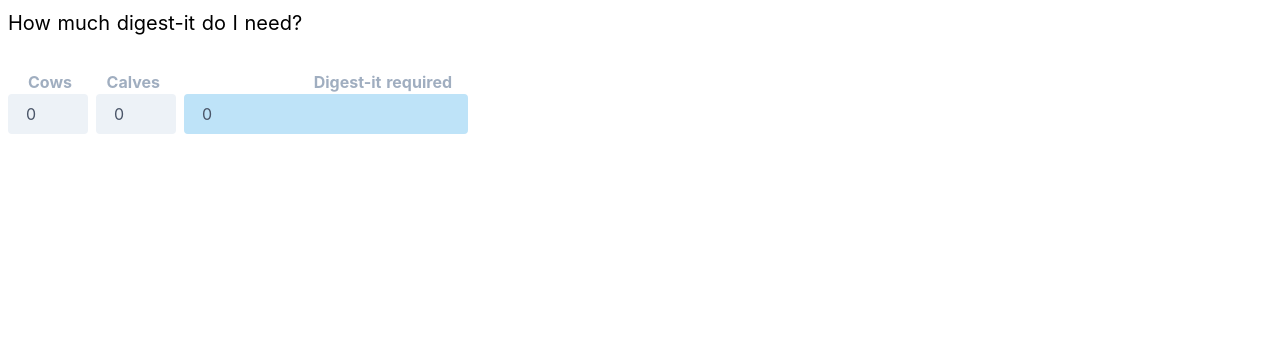
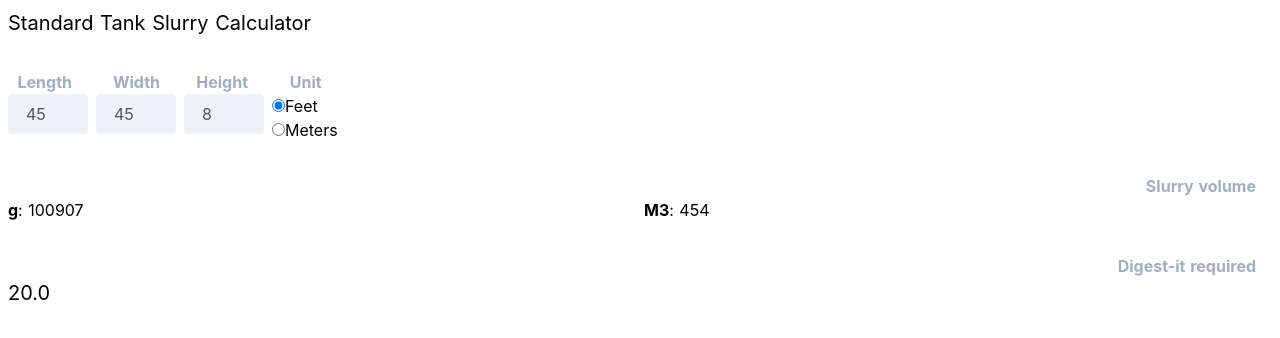
Before and after one commit to andyxmas/digest-it-calculator, a Nuxt app: page / in a window 1280 px wide. Shown: the top 338 px of the page. Built offline with nearby package versions, Linux system fonts and the light colour scheme.

Commit message:
standard tank calculator

```diff
--- /dev/null
+++ b/pages/herd.vue
@@ -0,0 +1,65 @@
+<template>
+<div class="container p-2">
+
+  <h1 class="text-xl mb-8">How much digest-it do I need?</h1>
+
+  <div class="flex space-x-2">
+    <div>
+      <label for="cows" class="block text-gray-500 font-bold md:text-right mb-1 md:mb-0 pr-4">
+        Cows
+      </label>
+      <input type="number"
+        inputmode="numeric"
+        name="cows"
+        v-model="cows"
+        class="bg-gray-200 appearance-none border-2 border-gray-200 rounded py-2 px-4 text-gray-700 leading-tight focus:outline-none focus:bg-white focus:border-purple-500 w-20"
+      />
+    </div>
+    <div>
+      <label for="calves" class="block text-gray-500 font-bold md:text-right mb-1 md:mb-0 pr-4">
+        Calves
+      </label>
+      <input type="number"
+        inputmode="numeric"
+        name="calves"
+        v-model="calves"
+        class="bg-gray-200 appearance-none border-2 border-gray-200 rounded py-2 px-4 text-gray-700 leading-tight focus:outline-none focus:bg-white focus:border-purple-500 w-20"
+        />
+    </div>
+
+    <div>
+      <label for="required" class="block text-gray-500 font-bold md:text-right mb-1 md:mb-0 pr-4">
+          Digest-it required
+      </label>
+      <input type="text"
+      readonly
+        name="required"
+        v-model="required"
+        class="bg-blue-200 appearance-none border-2 border-blue-200 rounded py-2 px-4 text-gray-700 leading-tight focus:outline-none focus:bg-white focus:border-purple-500 w-full"
+        />
+    </div>
+  </div>
+</div>
+</template>
+
+<script>
+export default {
+  data: function() {
+    return {
+      cows: 0,
+      calves: 0,
+      cows_multiplier: 0.1,
+      calves_multiplier: 0.05
+    }
+  },
+  computed: {
+    required: function() {
+      let amount = this.cows * this.cows_multiplier + this.calves * this.calves_multiplier
+      return Math.ceil(amount)
+    }
+  }
+}
+</script>
+
+<style>
+</style>
--- a/pages/index.vue
+++ b/pages/index.vue
@@ -1,65 +1,119 @@
 <template>
   <div class="container p-2">
-
-  <h1 class="text-xl mb-8">How much digest-it do I need?</h1>
+    <h1 class="text-xl mb-8">Standard Tank Slurry Calculator</h1>
 
     <div class="flex space-x-2">
       <div>
-      <label for="cows" class="block text-gray-500 font-bold md:text-right mb-1 md:mb-0 pr-4">
-        Cows
+        <label
+          for="length"
+          class="block text-gray-500 font-bold md:text-right mb-1 md:mb-0 pr-4"
+        >
+          Length
         </label>
-      <input type="number"
+        <input
+          type="number"
           inputmode="numeric"
-        name="cows"
-        v-model="cows"
+          name="length"
+          v-model="length"
           class="bg-gray-200 appearance-none border-2 border-gray-200 rounded py-2 px-4 text-gray-700 leading-tight focus:outline-none focus:bg-white focus:border-purple-500 w-20"
         />
       </div>
       <div>
-      <label for="calves" class="block text-gray-500 font-bold md:text-right mb-1 md:mb-0 pr-4">
-        Calves
+        <label
+          for="width"
+          class="block text-gray-500 font-bold md:text-right mb-1 md:mb-0 pr-4"
+        >
+          Width
         </label>
-      <input type="number"
+        <input
+          type="number"
           inputmode="numeric"
-        name="calves"
-        v-model="calves"
+          name="width"
+          v-model="width"
+          class="bg-gray-200 appearance-none border-2 border-gray-200 rounded py-2 px-4 text-gray-700 leading-tight focus:outline-none focus:bg-white focus:border-purple-500 w-20"
+        />
+      </div>
+      <div>
+        <label
+          for="height"
+          class="block text-gray-500 font-bold md:text-right mb-1 md:mb-0 pr-4"
+        >
+          Height
+        </label>
+        <input
+          type="number"
+          inputmode="numeric"
+          name="height"
+          v-model="height"
           class="bg-gray-200 appearance-none border-2 border-gray-200 rounded py-2 px-4 text-gray-700 leading-tight focus:outline-none focus:bg-white focus:border-purple-500 w-20"
         />
       </div>
 
     <div>
-      <label for="required" class="block text-gray-500 font-bold md:text-right mb-1 md:mb-0 pr-4">
-          Digest-it required
-      </label>
-      <input type="text"
-      readonly
-        name="required"
-        v-model="required"
-        class="bg-blue-200 appearance-none border-2 border-blue-200 rounded py-2 px-4 text-gray-700 leading-tight focus:outline-none focus:bg-white focus:border-purple-500 w-full"
-        />
+
+      <label class="block text-gray-500 font-bold md:text-right mb-1 md:mb-0 pr-4" for="unit">Unit</label>
+      <div class="w-full">
+        <input type="radio" value="ft" name="unit" v-model="unit" />
+        <label for="ft">Feet</label>
       </div>
+
+      <div class="w-full">
+        <input type="radio" value="m" name="unit" v-model="unit" />
+        <label for="m">Meters</label>
       </div>
+
+    </div>
+
+    </div>
+
+<h2 class="block text-gray-500 font-bold md:text-right mb-1 md:mb-0 pr-4 mt-8">Slurry volume</h2>
+<div class="flex space-x-2">
+
+
+    <p class="w-full"><strong>g</strong>: {{ g | dp }}</p>
+    <p class="w-full"><strong>M3</strong>: {{ m3 | dp }}</p>
+
+</div>
+
+<h2 class="block text-gray-500 font-bold md:text-right mb-1 md:mb-0 pr-4 mt-8">Digest-it required</h2>
+<p class="text-xl">{{ required}} </p>
   </div>
 </template>
 
 <script>
 export default {
-  data: function() {
+  data: function () {
     return {
-      cows: 0,
-      calves: 0,
-      cows_multiplier: 0.1,
-      calves_multiplier: 0.05
+      length: 45,
+      width: 45,
+      height: 8,
+      unit: 'ft',
+      per_m_divisor: 22.73,
+      ft_to_m: 0.3048
     }
   },
   computed: {
-    required: function() {
-      let amount = this.cows * this.cows_multiplier + this.calves * this.calves_multiplier
-      return Math.ceil(amount)
+    g: function() {
+      if (this.unit == 'm') {
+        return (this.length * this.width * this.height) * 219.969
+      } else if (this.unit == 'ft') {
+        return ( (this.length * this.ft_to_m) * (this.width * this.ft_to_m)  * (this.height * this.ft_to_m) ) * 219.969
+      }
+    },
+    m3: function () {
+      return this.g/1000 * 4.5
+    },
+    required: function () {
+      let amount = this.m3 / this.per_m_divisor
+      return amount.toFixed(1)
+    },
+  },
+  filters: {
+  dp: function (number) {
+    return number.toFixed(0)
   }
 }
 }
 </script>
 
-<style>
-</style>
+<style></style>
```
Lines whose indentation alone changed are shown as unchanged.
